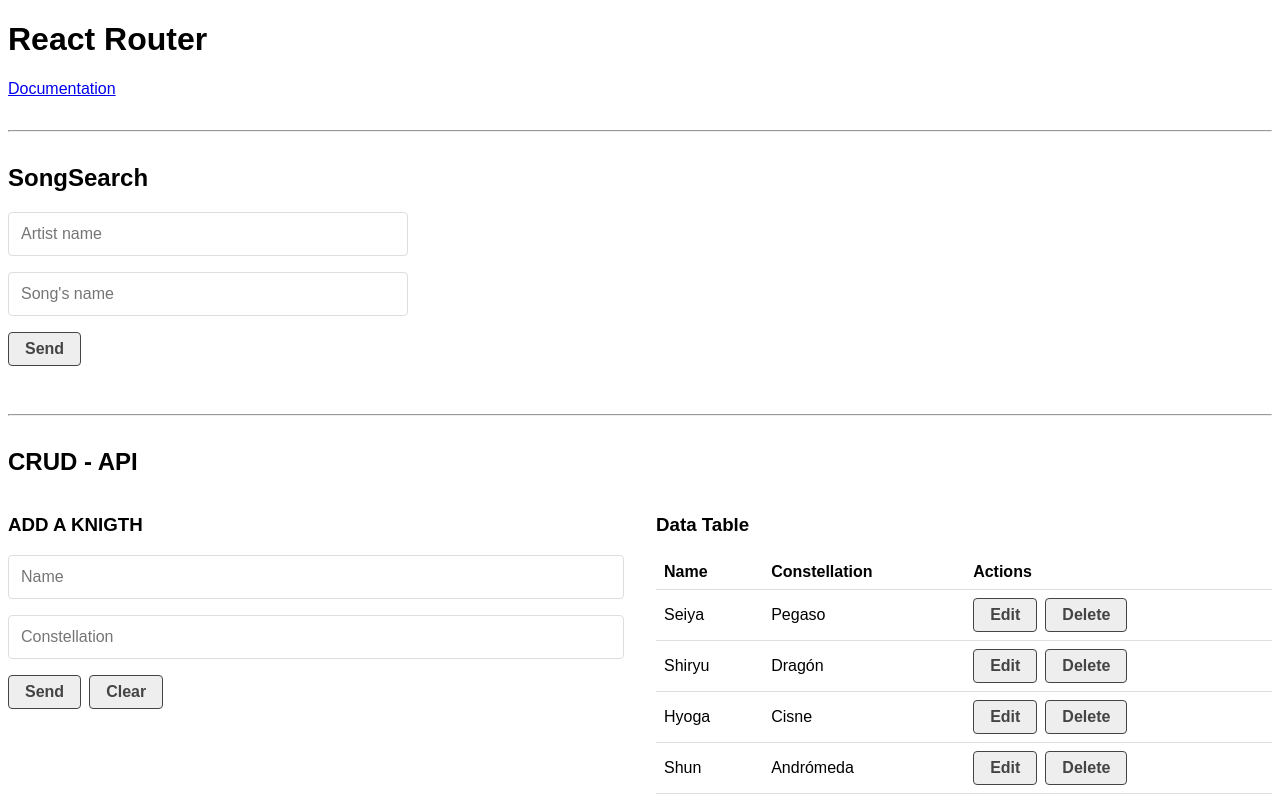
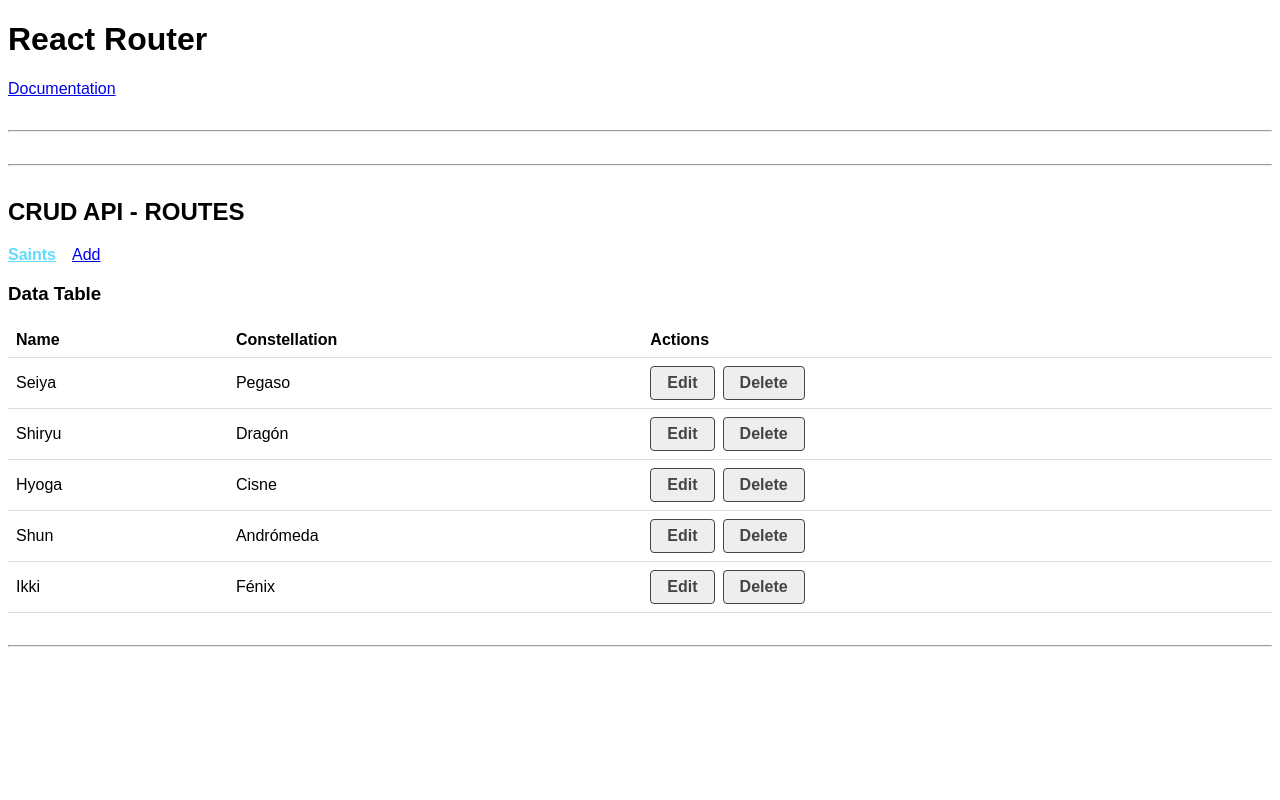
Before and after one commit to 2018030429/react-course-jm, a React (Create React App) app in the folder router-dom/: page / in a window 1280 px wide. Shown: the top 800 px of the page. Built offline with nearby package versions, Linux system fonts and the light colour scheme; data requests are answered from the project's data file.

Commit message:
React Routes - CRUD API

```diff
--- a/router-dom/src/App.js
+++ b/router-dom/src/App.js
@@ -9,11 +9,11 @@
       <a href="https://reactrouter.com/web/guides/quick-start"
         target="_blank" rel="noreferrer">Documentation</a>
       <hr/>
-      <SongSearch />
+      {/* <SongSearch /> */}
       <hr/>
       <CrudApi />
       <hr/>
-      <BasicConcepts/>
+      {/* <BasicConcepts/> */}
     </div>
   );
 }
--- a/router-dom/src/components/CrudApi.js
+++ b/router-dom/src/components/CrudApi.js
@@ -1,5 +1,7 @@
 import React, { useEffect, useState } from "react";
+import { HashRouter, NavLink, Route, Switch } from "react-router-dom";
 import { helpHttp } from "../helpers/help.http";
+import Error404 from "../pages/Error404";
 
 // * Components
 import CrudForm from "./CrudForm";
@@ -95,14 +97,16 @@
 
   return (
     <div>
-      <h2> CRUD - API </h2>
-      <article className="grid-1-2">
-      <CrudForm
-        createData={createData}
-        updateData={updateData}
-        dataToEdit={dataToEdit}
-        setDataToEdit={setDataToEdit}
-      />
+      <HashRouter basename="saints">
+        <header>
+          <h2> CRUD API - ROUTES </h2>
+          <nav>
+            <NavLink to="/" activeClassName="active">Saints</NavLink>
+            <NavLink to="/add" activeClassName="active">Add</NavLink>
+          </nav>
+        </header>
+        <Switch>
+          <Route exact path="/">
             { loading && <Loader/> }
             { error && <Message
               message={`Error ${ error.status }: ${ error.statusText }`}
@@ -112,7 +116,24 @@
               setDataToEdit={setDataToEdit}
               deleteData={deleteData}
             /> }
-      </article>
+          </Route>
+          <Route exact path="/add">
+            <CrudForm
+              createData={createData}
+              updateData={updateData}
+              dataToEdit={dataToEdit}
+              setDataToEdit={setDataToEdit} />
+          </Route>
+          <Route exact path="/edit/:id">
+            <CrudForm
+              createData={createData}
+              updateData={updateData}
+              dataToEdit={dataToEdit}
+              setDataToEdit={setDataToEdit} />
+          </Route>
+          <Route exact path="*" component={Error404} />
+        </Switch>
+      </HashRouter>
     </div>
   );
 }
--- a/router-dom/src/components/CrudForm.js
+++ b/router-dom/src/components/CrudForm.js
@@ -1,4 +1,5 @@
 import React, { useState, useEffect } from "react";
+import { useHistory } from "react-router-dom";
 
 const initialForm = {
   name: "",
@@ -9,6 +10,7 @@
 const CrudForm = ({ createData, updateData, dataToEdit, setDataToEdit }) => {
 
   const [form, setForm] = useState(initialForm);
+  const history = useHistory();
 
   useEffect(() => {
     if (dataToEdit) {
@@ -47,6 +49,7 @@
   const handleReset = (e) => {
     setForm(initialForm);
     setDataToEdit(null);
+    history.push('/');
   }
 
 
--- a/router-dom/src/components/CrudTableRow.js
+++ b/router-dom/src/components/CrudTableRow.js
@@ -1,15 +1,23 @@
 import React, {  } from "react";
+import { useHistory } from "react-router-dom";
 
 const CrudTableRow = ({ knight, setDataToEdit, deleteData }) => {
 
   const { name, constellation, id } = knight;
+
+  const history = useHistory();
+
+  const handleEdit = () => {
+    setDataToEdit(knight);
+    history.push(`/edit/${id}`);
+  }
 
   return (
     <tr>
       <td>{ name }</td>
       <td>{ constellation }</td>
       <td>
-        <button onClick={() => setDataToEdit(knight)}>Edit</button>
+        <button onClick={handleEdit}>Edit</button>
         <button onClick={() => deleteData(id)}>Delete</button>
       </td>
     </tr>
```
Lines whose indentation alone changed are shown as unchanged.
